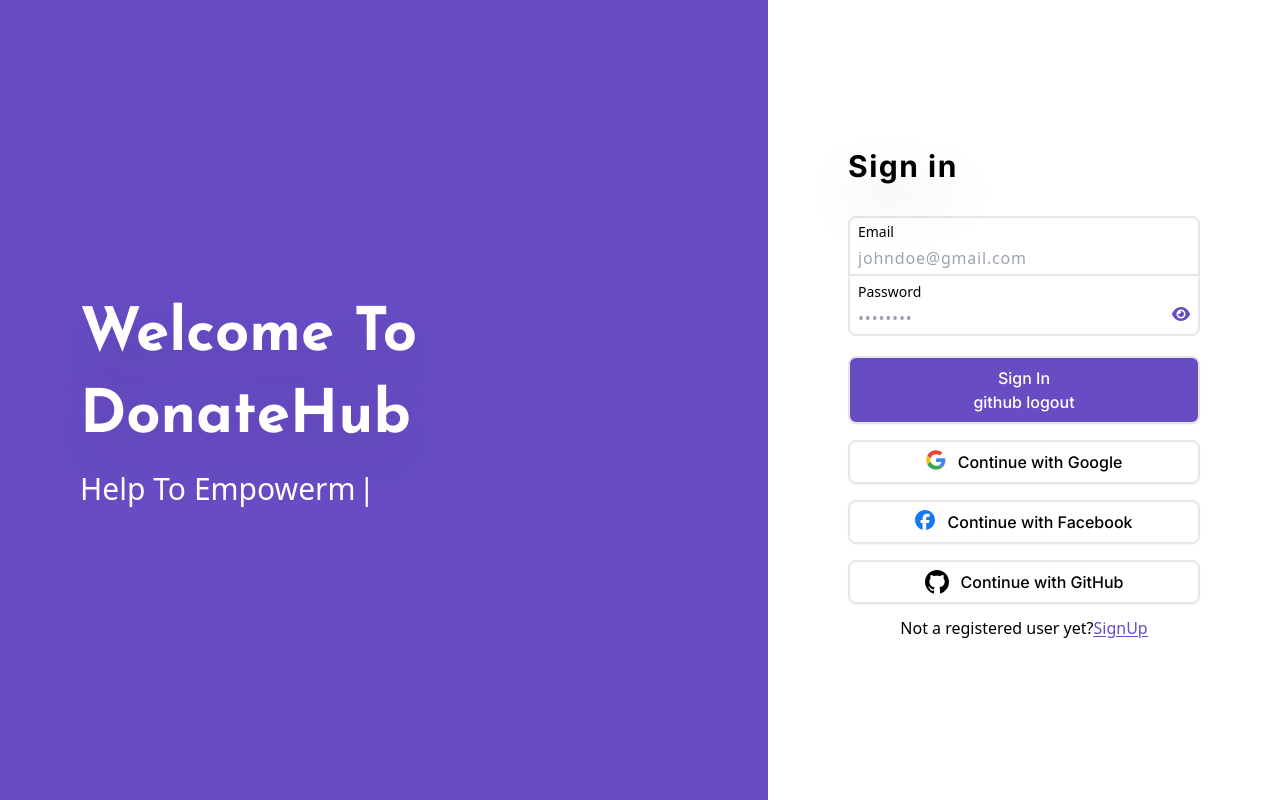
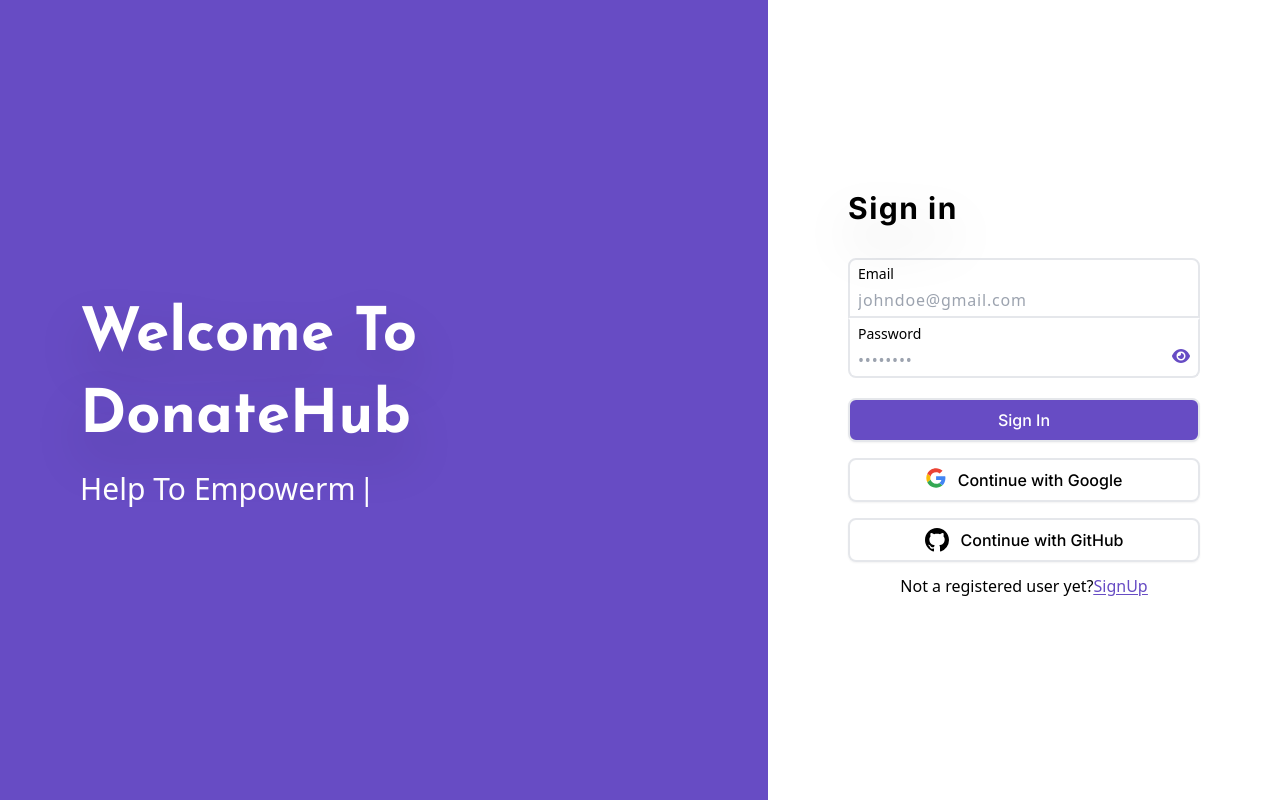
Before and after one commit to MeetShah2003/DonateHub-FRONTEND, a Next.js app: page /login in a window 1280 px wide. Built offline with nearby package versions, Linux system fonts and the light colour scheme; no server answers.

Commit message:
github add

```diff
--- a/src/components/LogIn/LogIn.tsx
+++ b/src/components/LogIn/LogIn.tsx
@@ -225,38 +225,8 @@ const LogIn = () => {
           >
             Sign In
           </button>
-          <button
-            type="button"
-            onClick={async () => {
-              const response = await signIn("github");
-              if (response?.ok) {
-                router.push("/dashboard");
-              }
-            }}
-            className="outline-none text-white font-inter font-medium"
-          >
-            github logout
-          </button>
         </div>
-        {/* <div className="flex flex-col border-2 mt-4 shadow-sm rounded-lg px-2 py-2">
-          <button
-            type="button"
-            className="outline-none flex justify-center gap-3 text-black font-inter font-medium"
-          >
-            <span>
-              <GoogleIcon />
-            </span>
-            Continue with Google
-          </button>
-        </div> */}
-        {/* <GoogleLogin
-          onSuccess={(credentialResponse) => {
-            console.log(credentialResponse);
-          }}
-          onError={() => {
-            console.log("Login Failed");
-          }}
-        /> */}
+
         <div className="flex flex-col border-2 mt-4 shadow-sm rounded-lg px-2 py-2">
           <button
             type="button"
@@ -271,17 +241,7 @@ const LogIn = () => {
             Continue with Google
           </button>
         </div>
-        <div className="flex flex-col border-2 mt-4 shadow-sm rounded-lg px-2 py-2">
-          <button
-            type="button"
-            className="outline-none flex justify-center gap-3 text-black font-inter font-medium"
-          >
-            <span>
-              <FacebookIcon />
-            </span>
-            Continue with Facebook
-          </button>
-        </div>
+
         <div className="flex flex-col border-2 mt-4 shadow-sm rounded-lg px-2 py-2">
           <button
             type="button"
--- a/src/pages/api/auth/[...nextauth].tsx
+++ b/src/pages/api/auth/[...nextauth].tsx
@@ -3,8 +3,8 @@ import GithubProvider from "next-auth/providers/github";
 export const authOptions = {
   providers: [
     GithubProvider({
-      clientId: process.env.GITHUB_ID || "",
-      clientSecret: process.env.GITHUB_SECRET || "",
+      clientId: "7cf82672c272cdaffae4" || "",
+      clientSecret: "f8c7b5fe7922600dab842e52d3ad5b8434452127" || "",
     }),
   ],
 };
```
Also changed, not shown: 1 other file (tests, documents, lock files or other folders).
